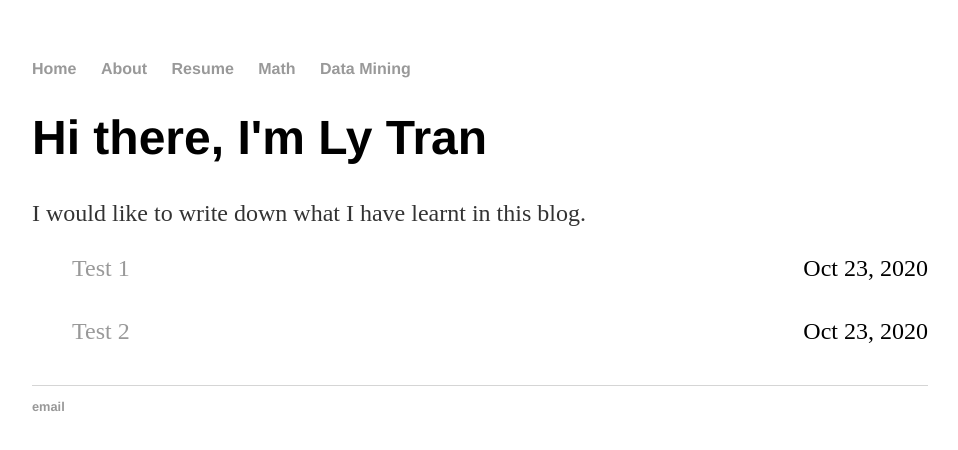
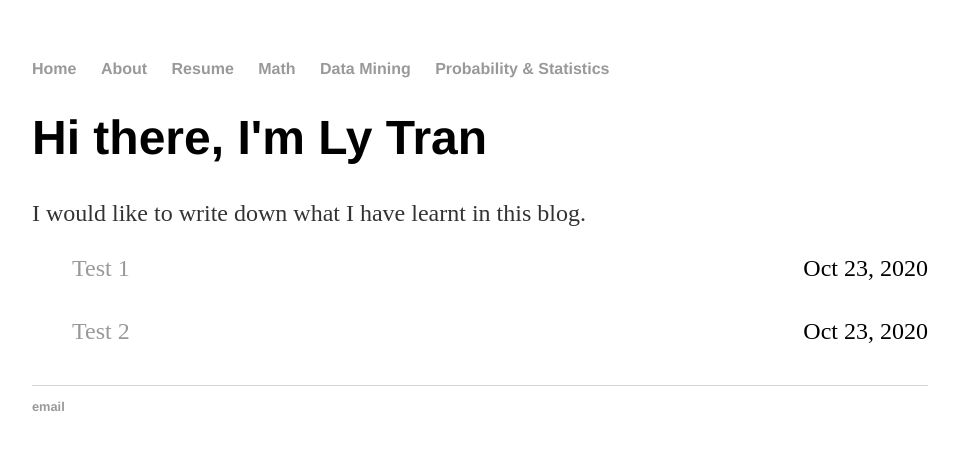
Before and after one commit to lytranp/lytranp.github.io, a Jekyll site: the page built from index.html, in a window 1280 px wide. Shown: the top 450 px of the page, without its empty margins (160-1118 px from the left). Built offline with Jekyll 4.4.1, drawn with Linux system fonts in a browser that asks for light colours; the list of posts is cut into pages by our own code.

Commit message:
Update default.html

```diff
--- a/_layouts/default.html
+++ b/_layouts/default.html
@@ -15,6 +15,8 @@
 	        		<li><a href="/resume">Resume</a></li>
 	        		<li><a href="/math">Math</a></li>
 				<li><a href="/datamining">Data Mining</a></li>
+				<li><a href="/prob&stat">Probability & Statistics</a></li>
+
 
 	    		</ul>
 			</nav>
```
